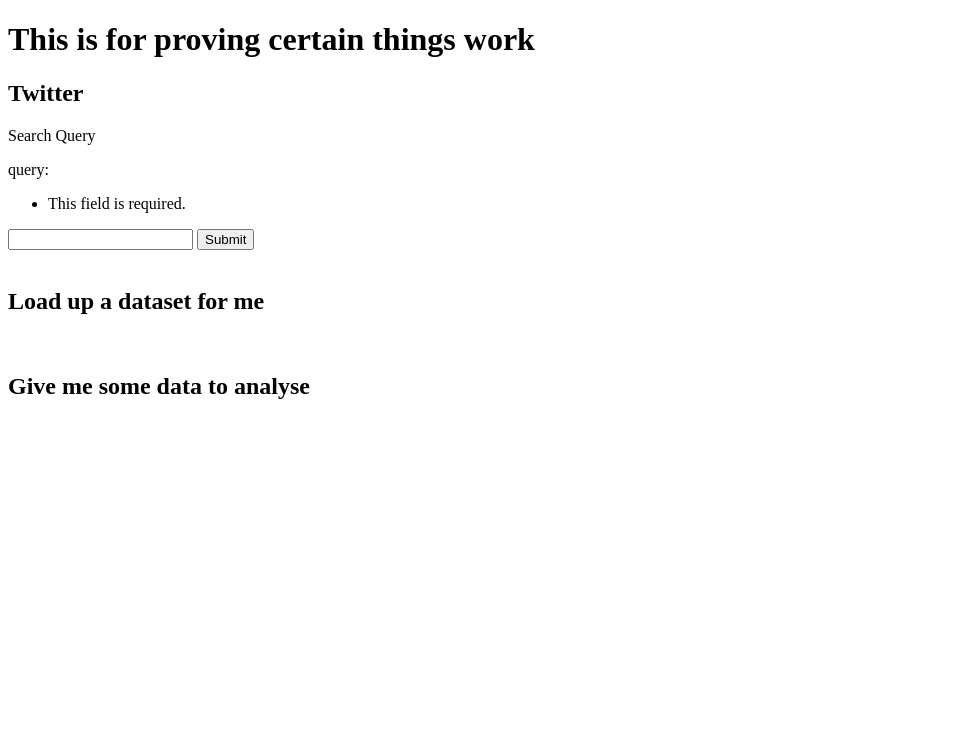
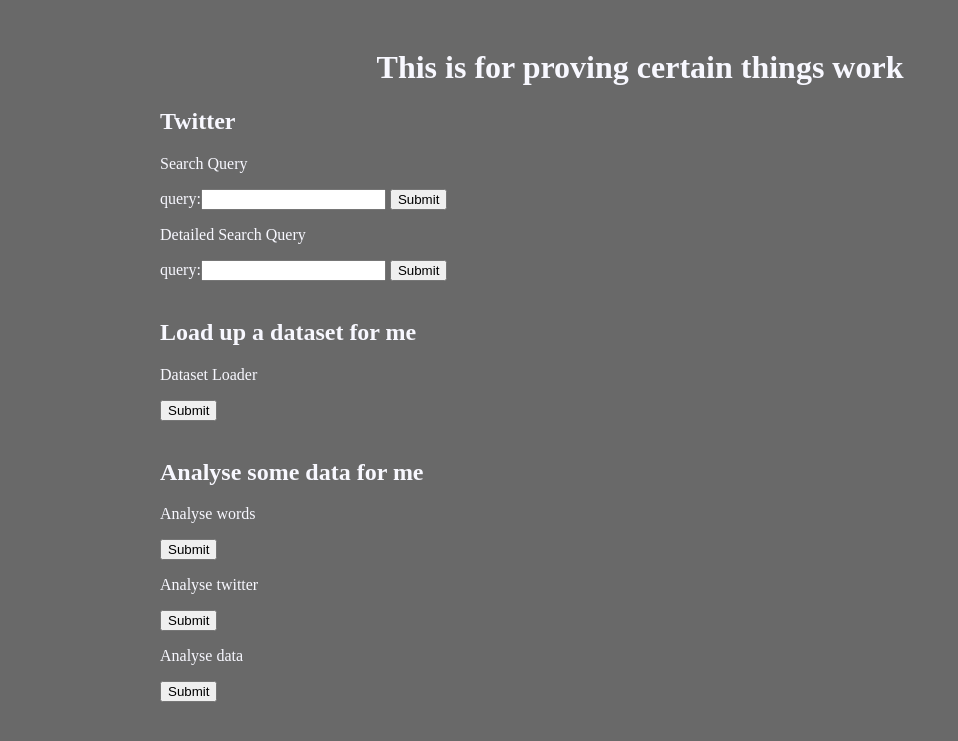
Before and after one commit to gideonb234/openhappiness, a Django app: page /datatwitter/poc in a window 1280 px wide. Shown: the top 741 px of the page, without its empty margins (0-958 px from the left). Run offline with Django 3.2, Linux system fonts and the light colour scheme.

Commit message:
add new form, improve poc page slightly to add a few more tests

```diff
--- a/datatwitter/controllers/formController.py
+++ b/datatwitter/controllers/formController.py
@@ -1,5 +1,10 @@
 # control the forms in pages
 from django import forms
 
+
 class TwitterForm(forms.Form):
     search_query = forms.CharField(label="query", max_length=100)
+
+
+class SentimentForm(forms.Form):
+    sentiment_test = forms.CharField(label="sentiment", max_length=100)
--- a/datatwitter/controllers/twitterController.py
+++ b/datatwitter/controllers/twitterController.py
@@ -20,7 +20,7 @@ class TwitterController():
     def search_query(self, query):
         try:
             # take user query and return latest 100 tweets
-            results = self.api.search(query)
+            results = self.api.search(q=query)
         except(tweepy.RateLimitError) as e:
             print(e.message[0]['code'])
         except(tweepy.TweepError) as e:
@@ -28,7 +28,8 @@ class TwitterController():
 
         for result in results:
             print(result.text + "\n")
-        # return results
+
+        return results
 
     def save_query_to_db(self, results, db_conn):
         return "dicks"
--- a/datatwitter/views.py
+++ b/datatwitter/views.py
@@ -3,30 +3,40 @@ from django.http import HttpResponseRedirect
 from django.views import generic
 from django.utils import timezone
 
-from .controllers.formController import TwitterForm
+from .controllers.formController import TwitterForm, SentimentForm
 from .controllers.twitterController import TwitterController
+from .controllers.sentimentController import Sentiment
 # Create your views here.
+
 
 def index(request):
     # return "hello world"
     return render(request, 'datatwitter/static/index.html')
 
+
 def poc(request):
     # if this is a POST request we need to process the form data
-    if request.method == 'GET':
+    if request.method == 'POST':
         # create a form instance and populate it with data from the request:
-        form = TwitterForm(request.GET)
+        form = TwitterForm(request.POST)
         # check whether it's valid:
         if form.is_valid():
             # process the data in form.cleaned_data as required
             # ...
             # redirect to a new URL:
-            print(request.GET)
+            print(request.POST)
             tweet = TwitterController()
-            tweet.search_query(request.GET['search_query'])
+            tweet.search_query(request.POST['search_query'])
             return HttpResponseRedirect('/datatwitter/poc/')
 
     # if a GET (or any other method) we'll create a blank form
+    # if request.method == 'GET':
+    #     form = SentimentForm(request.GET)
+    #     if form.is_valid():
+    #         print(request.GET)
+    #         analysis = Sentiment()
+    #         analysis.request.GET['sentiment']
+    #         return HttpResponseRedirect('/datatwitter/poc')
     else:
         form = TwitterForm()
     return render(request, 'datatwitter/static/poc.html', {'form': form})
--- a/templates/datatwitter/static/poc.html
+++ b/templates/datatwitter/static/poc.html
@@ -3,14 +3,32 @@
 <head>
     <meta charset="UTF-8">
     <title>Proof of Concept Page</title>
-{#    {%  %}#}
+    <style>
+        body {
+            background: dimgrey;
+            color: ghostwhite;
+            width: 960px;
+            margin-left: auto;
+            margin-right: auto;
+            padding-top: 20px;
+        }
+        h1 {
+            text-align: center;
+        }
+    </style>
 </head>
 <body>
     <h1>This is for proving certain things work</h1>
     <div id="twitter">
         <h2>Twitter</h2>
         <p>Search Query</p>
-        <form action="/datatwitter/poc/" method="get">
+        <form action="/datatwitter/poc/" method="post">
+            {% csrf_token %}
+            {{ form }}
+            <input type="submit" value="Submit" />
+        </form>
+        <p>Detailed Search Query</p>
+        <form action="/datatwitter/poc/" method="post">
             {% csrf_token %}
             {{ form }}
             <input type="submit" value="Submit" />
@@ -19,10 +37,30 @@
     <br/>
     <div id="dataset">
         <h2>Load up a dataset for me </h2>
+        <p>Dataset Loader</p>
+        <form action="/datatwitter/poc/" method="post">
+{#            Dataset form goes here #}
+            <input type="submit" value="Submit"/>
+        </form>
     </div>
     <br/>
     <div id="sentiment">
-        <h2>Give me some data to analyse</h2>
+        <h2>Analyse some data for me</h2>
+        <p>Analyse words</p>
+        <form action="/datatwitter/poc/" method="get">
+{#            sentiment form goes here #}
+            <input type="submit" value="Submit" />
+        </form>
+        <p>Analyse twitter</p>
+        <form action="/datatwitter/poc/" method="get">
+{#            sentiment form goes here #}
+            <input type="submit" value="Submit" />
+        </form>
+        <p>Analyse data</p>
+        <form action="/datatwitter/poc/" method="get">
+{#            sentiment form goes here #}
+            <input type="submit" value="Submit" />
+        </form>
     </div>
 </body>
 </html>
```
Also changed, not shown: datatwitter/controllers/sentimentController.py (+12 -12 lines), datatwitter/models.py (line endings or trailing spaces).
